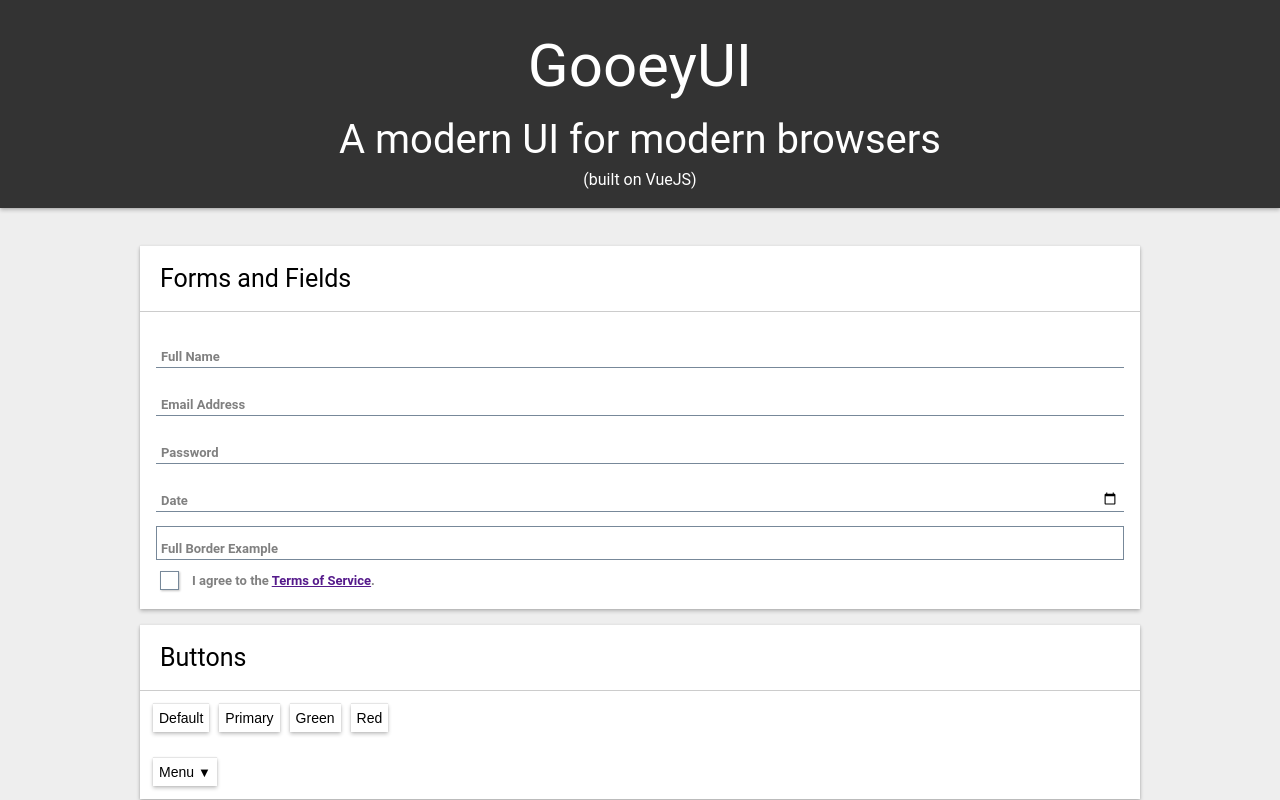
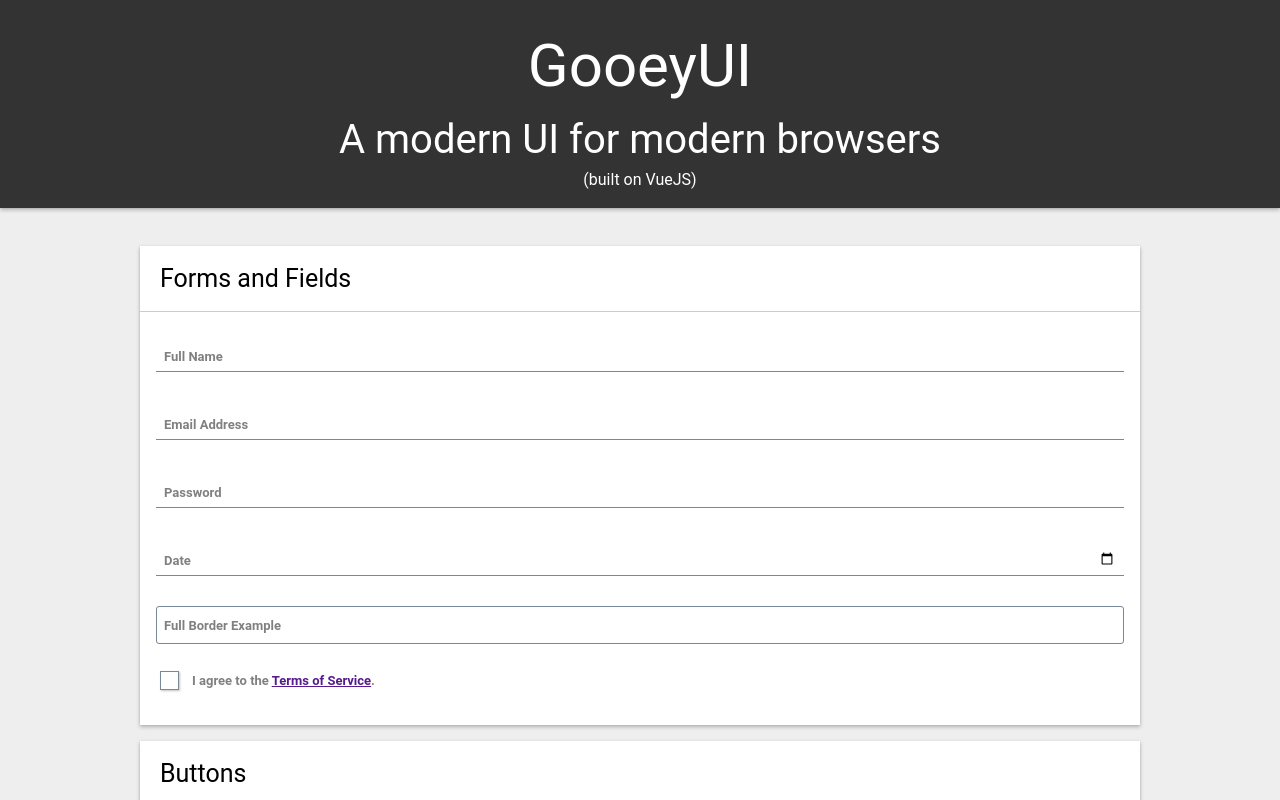
Before and after one commit to gooeywizard/gooey-ui, a Vue app: page / in a window 1280 px wide. Shown: the top 800 px of the page. Built offline with nearby package versions, Linux system fonts and the light colour scheme.

Commit message:
Updated input fields to make them more flexible. Centered the label text when using border style inputs.

```diff
--- a/src/assets/scss/gooey-ui.scss
+++ b/src/assets/scss/gooey-ui.scss
@@ -386,6 +386,15 @@
 
 .gw-wrapper {
 	height: 100%;
+	background-color: inherit;
+}
+
+.gw-body {
+	background-color: inherit;
+}
+
+.gw-main-content {
+	background-color: inherit;
 }
 
 .gw-footer.sticky {
@@ -408,16 +417,17 @@
 
 .gw-field {
 	margin: 8px;
+	padding-bottom: 16px;
+	background-color: inherit;
+}
+
+.gw-field.dirty.touched.invalid {
+  padding-bottom: 0px;
 }
 
 .gw-field.has-focus .gw-input input {
 /* 	border-color: #5cb3fd; */
 	border-color: #0047c1;
-}
-
-.gw-field.has-focus label {
-/* 	color: #5cb3fd; */
-	color: #0047c1;
 }
 
 .gw-field.dirty.invalid.touched .gw-input input {
@@ -445,7 +455,7 @@
 //	border-bottom: 1px solid lightslategray;
 	transition: border-color 0.2s ease;
 	display: flex;
-	/*   background-color: white; */
+	background-color: inherit;
 	cursor: text;
 }
 
@@ -465,16 +475,22 @@
 	pointer-events: none;
 }
 
+.gw-field.has-focus label {
+	color: #0047c1;
+}
+
 .gw-field.has-focus label,
-.gw-field.has-value label {
-/* 	font-size: 12px; */
+.gw-field.has-value label,
+.gw-field.border.has-focus label,
+.gw-field.border.has-value label {
 	margin-top: 1px;
 }
 
-.gw-field-feedback {
+.gw-field .gw-field-feedback {
 	font-size: 13px;
 	margin-top: 2px;
-	margin-left: 5px;
+	margin-left: 8px;
+	height: 14px;
 }
 
 .gw-field.no-error .gw-field-feedback {
@@ -486,7 +502,7 @@
 }
 
 .gw-input input {
-	padding: 0px 5px 0px 5px;
+	padding: 0px 8px 4px 8px;
 	height: 25px;
 	outline: none;
 	border: none;
@@ -494,7 +510,7 @@
 	width: 100%;
 	margin-top: 14px;
 	font-size: 14px;
-	background-color: transparent;
+	background-color: inherit;
 	color: transparent;
 	transition: color 0.3s ease;
 }
@@ -506,15 +522,20 @@
 
 .gw-field.border input {
   border: 1px solid lightslategray;
+	border-radius: 3px;
 	padding-top: 7px;
 	margin-top: 6px;
 }
 
 .gw-field label {
-  background-color: white;
+  background-color: inherit;
   padding-left: 2px;
   padding-right: 2px;
-  margin-left: 3px;
+  margin-left: 6px;
+}
+
+.gw-field.border label {
+	margin-top: 19px;
 }
 
 .gw-checkbox {
@@ -579,15 +600,18 @@
 .gw-box-header {
 	padding: 12px;
 	border-bottom: 1px solid #CCC;
+	background-color: inherit;
 }
 
 .gw-box-body {
 	padding: 8px;
+	background-color: inherit;
 }
 
 .gw-box-footer {
 	padding: 12px;
 	border-top: 1px solid #CCC;
+	background-color: inherit;
 }
 
 .gw-fill {
--- a/src/components/gw-input.vue
+++ b/src/components/gw-input.vue
@@ -14,12 +14,12 @@
 			<!-- date -->
 			<input v-if="type === 'date'" type="date" :id="inputId" v-model="value" :name="name" v-validate="validate||''" v-on:focus="focusHandler()" v-on:blur="blurHandler()">
 
-      <!-- checkbox -->
-      <input v-if="type === 'checkbox'" type="checkbox" :id="inputId" :name="name" v-model="value">
-
-			<label :class="{ 'gw-field-label': type !== 'checkbox' }" :for="inputId">{{ label }}<span v-if="errorMsg && errors.has(name) && fields[name].dirty && fields[name].touched"> - {{ errorMsg }}</span></label>
+			<label class="gw-field-label" :for="inputId">{{ label }}</label>
 
 		</div>
+
+		<div class="gw-field-feedback" v-if="errorMsg && errors.has(name) && fields[name].dirty && fields[name].touched">{{ errorMsg }}</div>
+
 	</div>
 </template>
 
@@ -65,6 +65,7 @@
 
 <!-- Add "scoped" attribute to limit CSS to this component only -->
 <style scoped>
+/*
 h1, h2 {
   font-weight: normal;
 }
@@ -82,4 +83,5 @@
 a {
   color: #42b983;
 }
+*/
 </style>
```
